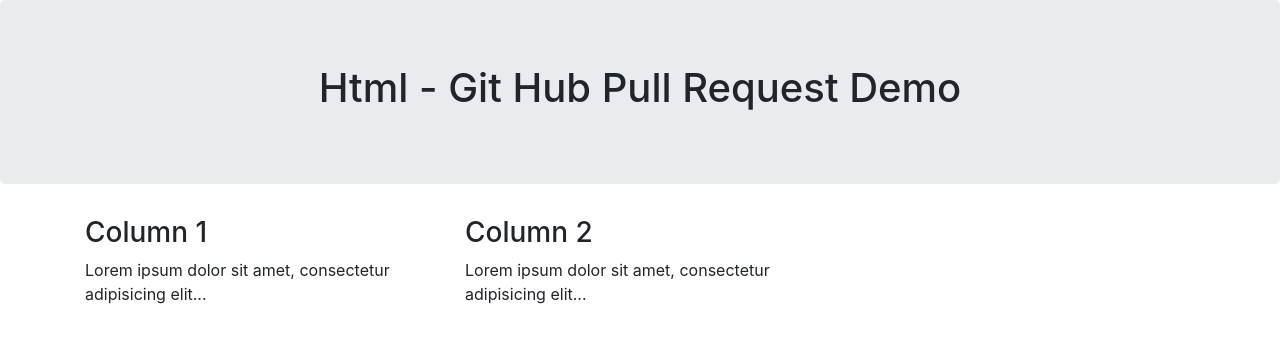
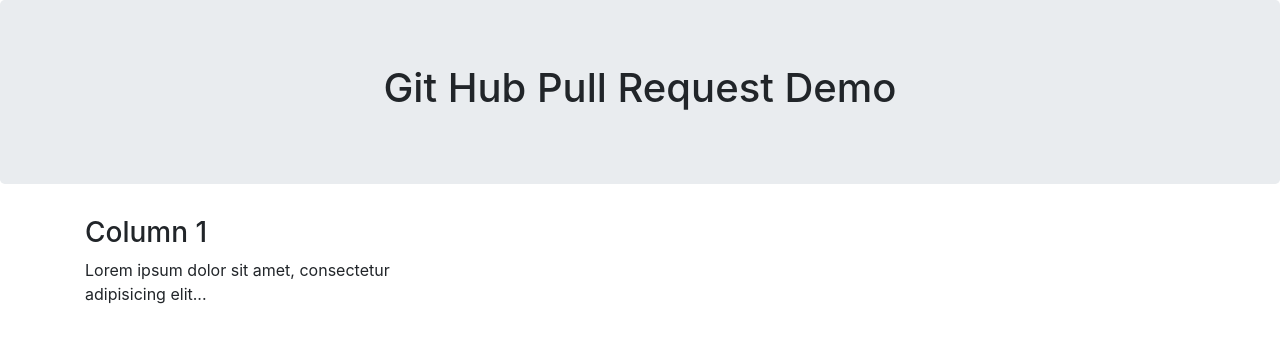
Before and after one commit to net-vinothkumar/githubpullrequest, a plain HTML site: page index.html in a window 1280 px wide. Drawn offline with nearby package versions, Linux system fonts and the light colour scheme.

Commit message:
remove extra div element

```diff
--- a/index.html
+++ b/index.html
@@ -11,7 +11,7 @@
 </head>
 <body>
 <div class="jumbotron text-center">
-  <h1>Html - Git Hub Pull Request Demo</h1>
+  <h1>Git Hub Pull Request Demo</h1>
 </div>
 <div class="container">
   <div class="row">
@@ -19,10 +19,6 @@
       <h3>Column 1</h3>
       <p>Lorem ipsum dolor sit amet, consectetur adipisicing elit...</p>
     </div>
-    <div class="col-sm-4">
-      <h3>Column 2</h3>
-      <p>Lorem ipsum dolor sit amet, consectetur adipisicing elit...</p>
-  </div>
 </div>
 </body>
 </html>
```
